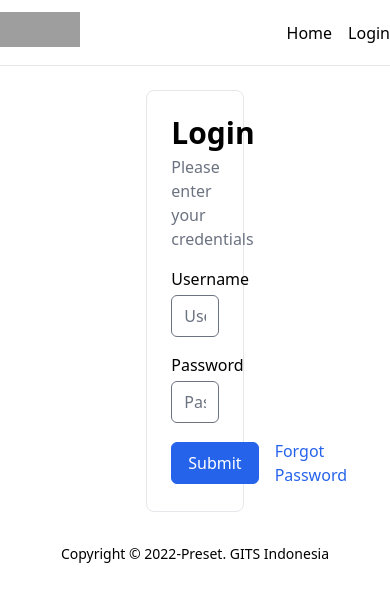
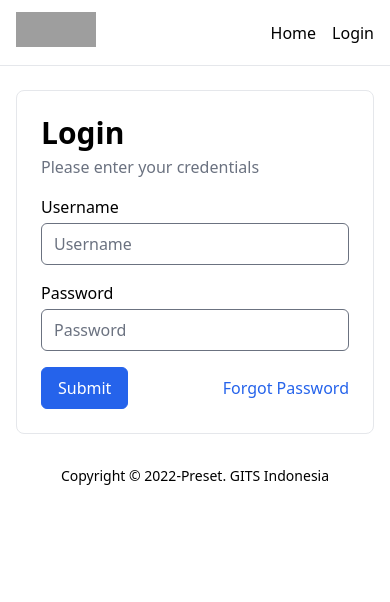
Before and after one commit to gitsindonesia/next-starter, a Next.js app: page /auth/login in a window 390 px wide. Shown: the top 602 px of the page. Built offline with nearby package versions, Linux system fonts and the light colour scheme; grey boxes are pictures that could not be loaded.

Commit message:
chore: responsive

```diff
--- a/components/Layouts/Header.tsx
+++ b/components/Layouts/Header.tsx
@@ -4,7 +4,7 @@ import Link from 'next/link';
 export default function Header() {
   return (
     <div className="py-3 border-b bg-white">
-      <div className="flex gap-4 container mx-auto items-center justify-between">
+      <div className="flex gap-4 container px-4 sm:px-0 mx-auto items-center justify-between">
         <Link href="/">
           <a>
             <Image
--- a/pages/auth/login.tsx
+++ b/pages/auth/login.tsx
@@ -24,9 +24,9 @@ export default function Login() {
       <Head>
         <title>Login</title>
       </Head>
-      <div className="container mx-auto py-6 sm:h-screen flex items-center justify-center">
+      <div className="container mx-auto px-4 sm:px-0 py-6 sm:h-screen flex items-center justify-center">
         <form
-          className="w-3/12 mx-auto rounded-lg border p-6"
+          className="w-full sm:w-3/12 mx-auto rounded-lg border p-6"
           onSubmit={formik.handleSubmit}
         >
           <div>
```
